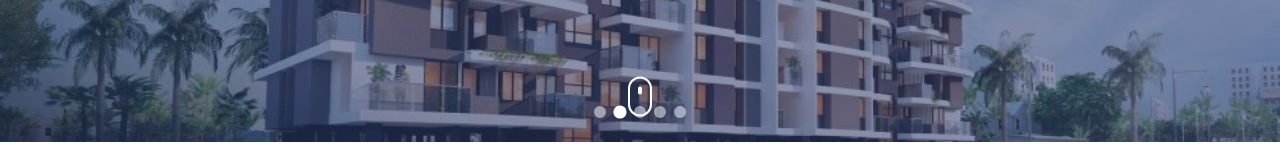
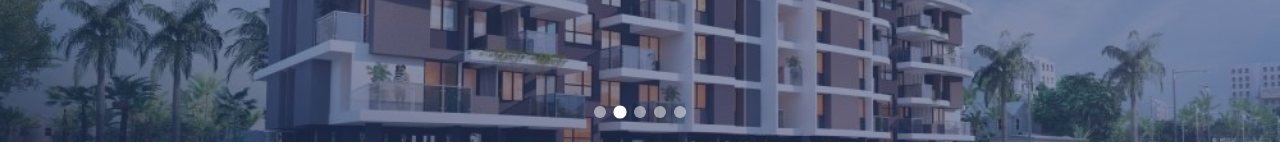
Before and after one commit to muheezokunade/teamworksafe, a Next.js app: page / in a window 1280 px wide. Shown: the part 658-802 px from the top of the page. Built offline with nearby package versions, Linux system fonts and the light colour scheme.

Commit message:
Remove scroll indicator from hero section
- Remove animated mouse/scroll indicator button
- Cleaner hero section design
- Better focus on main content and CTAs

```diff
--- a/components/home/Hero.tsx
+++ b/components/home/Hero.tsx
@@ -209,22 +209,6 @@ export default function Hero() {
           </motion.div>
         </motion.div>
       </div>
-
-      {/* Scroll Indicator - Hidden on mobile to avoid clutter */}
-      <motion.div
-        initial={{ opacity: 0 }}
-        animate={{ opacity: 1 }}
-        transition={{ duration: 1, delay: 1.2 }}
-        className="absolute bottom-8 left-1/2 -translate-x-1/2 z-10 hidden md:block"
-      >
-        <motion.div
-          animate={{ y: [0, 10, 0] }}
-          transition={{ duration: 1.5, repeat: Infinity }}
-          className="w-6 h-10 border-2 border-surface rounded-full flex items-start justify-center p-2"
-        >
-          <motion.div className="w-1 h-2 bg-surface rounded-full" />
-        </motion.div>
-      </motion.div>
     </section>
   );
 }
```
